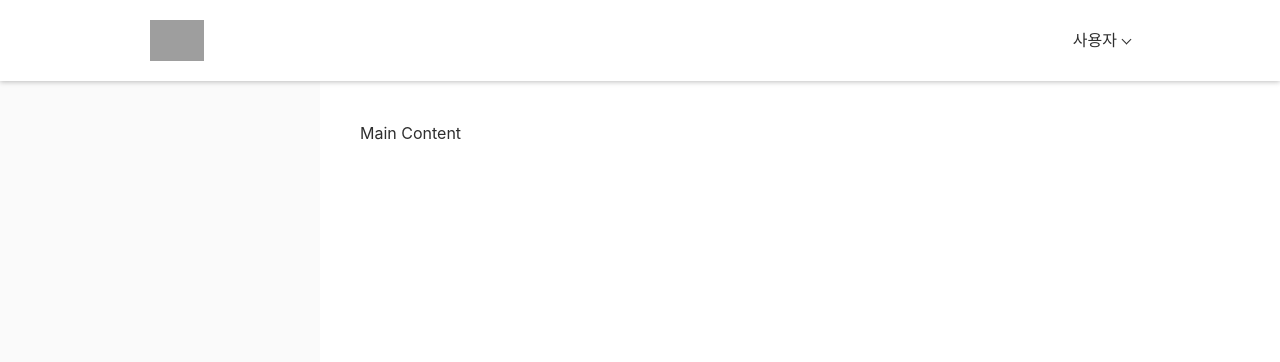
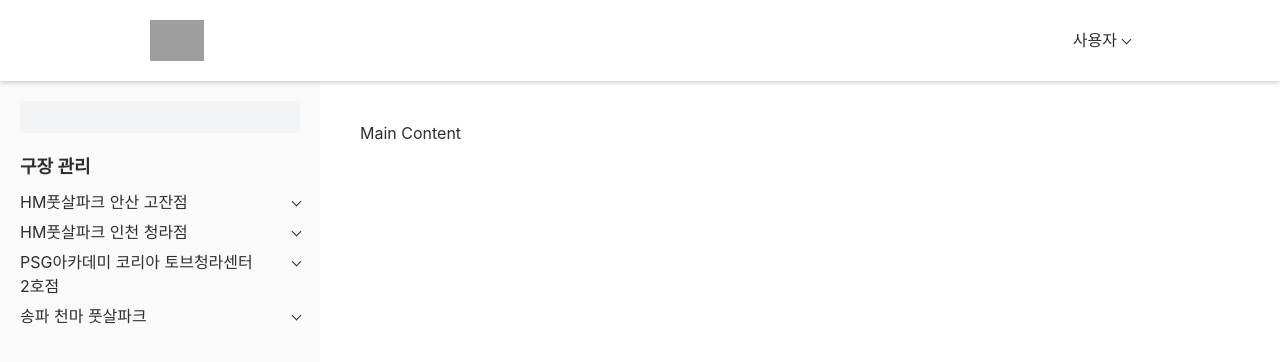
Before and after one commit to ttkmw/test-deploy-mpc-client, a React (Create React App) app: page / in a window 1280 px wide. Shown: the top 362 px of the page. Built offline with nearby package versions, Linux system fonts and the light colour scheme; grey boxes are pictures that could not be loaded; a web font is replaced by a local one.

Commit message:
Add GlobalNav component

```diff
--- a/src/App.js
+++ b/src/App.js
@@ -3,6 +3,7 @@ import { Fragment } from 'react';
 import Header from './components/Layout/Header';
 import BodyContainer from './components/Layout/BodyContainer';
 import Aside from './components/Layout/Aside';
+import GlobalNav from './components/GlobalNav/GlobalNav';
 
 const App = () => {
   return (
@@ -10,7 +11,9 @@ const App = () => {
       <Header />
       <BodyContainer>
         <main>Main Content</main>
-        <Aside></Aside>
+        <Aside>
+          <GlobalNav />
+        </Aside>
       </BodyContainer>
     </Fragment>
   );
--- /dev/null
+++ b/src/components/GlobalNav/GlobalNav.js
@@ -0,0 +1,99 @@
+import { Fragment } from 'react';
+
+import Chevron from '../UI/Icon/Chevron/Chevron';
+import classes from './GlobalNav.module.css';
+
+const DUMMY_BRANCHES = [
+  {
+    id: Math.random(),
+    name: 'HM풋살파크 안산 고잔점',
+    stadiums: [
+      {
+        id: Math.random(),
+        name: 'B구장',
+      },
+    ],
+  },
+  {
+    id: Math.random(),
+    name: 'HM풋살파크 인천 청라점',
+    stadiums: [
+      {
+        id: Math.random(),
+        name: null,
+      },
+    ],
+  },
+  {
+    id: Math.random(),
+    name: 'PSG아카데미 코리아 토브청라센터 2호점',
+    stadiums: [
+      {
+        id: Math.random(),
+        name: 'A구장',
+      },
+      {
+        id: Math.random(),
+        name: 'B구장',
+      },
+    ],
+  },
+  {
+    id: Math.random(),
+    name: '송파 천마 풋살파크',
+    stadiums: [
+      {
+        id: Math.random(),
+        name: 'A구장',
+      },
+      {
+        id: Math.random(),
+        name: 'B구장',
+      },
+      {
+        id: Math.random(),
+        name: 'C구장',
+      },
+      {
+        id: Math.random(),
+        name: 'D구장',
+      },
+    ],
+  },
+];
+
+const GlobalNav = () => {
+  const branchesList = DUMMY_BRANCHES.map((branch) => (
+    <li key={branch.id}>
+      <details>
+        <summary className={classes.summary}>
+          {branch.name}
+          <Chevron className={['icon--right', 'icon-chevron--down']} />
+        </summary>
+        <ul className={classes['stadiums-list']}>
+          {branch.stadiums.map((stadium) =>
+            stadium.name !== null ? (
+              <li key={stadium.id}>
+                <a href='#;'>{stadium.name}</a>
+              </li>
+            ) : null
+          )}
+        </ul>
+      </details>
+    </li>
+  ));
+
+  return (
+    <Fragment>
+      <div className={classes['search-bar']}>
+        <input type='search' />
+      </div>
+      <nav className={classes.nav}>
+        <strong className={classes['nav__title']}>구장 관리</strong>
+        <ul className={classes['branches-list']}>{branchesList}</ul>
+      </nav>
+    </Fragment>
+  );
+};
+
+export default GlobalNav;
--- /dev/null
+++ b/src/components/GlobalNav/GlobalNav.module.css
@@ -0,0 +1,42 @@
+.search-bar {
+  position: sticky;
+  top: 0;
+  z-index: 10;
+  padding: 2rem 2rem 0;
+  background-color: #fafafa;
+}
+
+.search-bar input[type='search'] {
+  width: 100%;
+  border-color: #f2f5f7;
+  background-color: #f2f5f7;
+}
+
+.nav {
+  margin-top: 2rem;
+  padding: 0 2rem 2rem;
+}
+
+.nav__title {
+  font-size: 1.8rem;
+}
+
+.branches-list {
+  margin-top: 1rem;
+}
+
+.branches-list > li + li {
+  margin-top: 0.6rem;
+}
+
+.stadiums-list > li {
+  margin-top: 0.4rem;
+  padding-left: 1rem;
+  font-size: 1.4rem;
+}
+
+.summary {
+  display: flex;
+  justify-content: space-between;
+  align-items: baseline;
+}
--- a/src/components/Layout/Header.module.css
+++ b/src/components/Layout/Header.module.css
@@ -1,6 +1,6 @@
 .header {
   position: relative;
-  z-index: 10;
+  z-index: 100;
   box-shadow: 0 1px 5px rgba(0, 0, 0, 0.25);
   background-color: #fff;
 }
--- a/src/global.css
+++ b/src/global.css
@@ -67,6 +67,20 @@ a {
 img {
   max-width: 100%;
   vertical-align: bottom;
+}
+
+summary {
+  list-style: none;
+  cursor: pointer;
+}
+
+summary::-webkit-details-marker {
+  display: none;
+}
+
+summary:focus {
+  outline: 3px solid rgba(0, 125, 250, 0.6);
+  outline-offset: 0;
 }
 
 input:not([type='checkbox'], [type='radio']),
```
